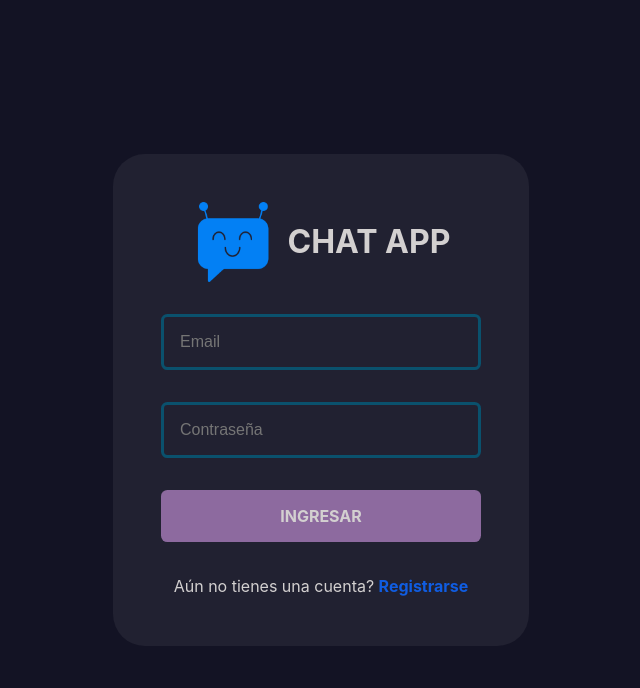
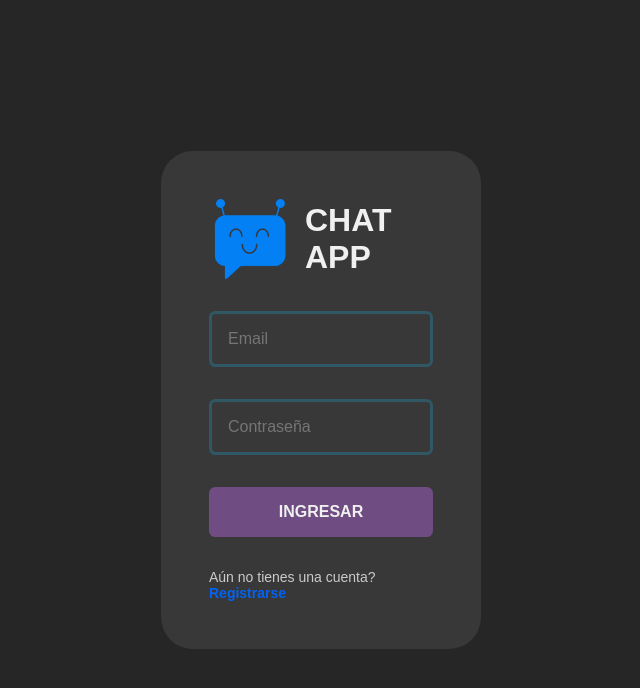
Before and after one commit to ortega-pablo/chat-app, a React (Vite) app in the folder client/: page /login in a window 1280 px wide. Shown: the top 688 px of the page, without its empty margins (319-959 px from the left). Built offline with nearby package versions, Linux system fonts and the light colour scheme.

Commit message:
feat: Agrego estilos globales, tema oscuro y coloco tema en componento login

```diff
--- a/client/src/App.css
+++ /dev/null
@@ -1,41 +0,0 @@
-#root {
-  max-width: 1280px;
-  margin: 0;
-  padding: 0;
-  text-align: center;
-}
-
-.logo {
-  height: 6em;
-  padding: 1.5em;
-  will-change: filter;
-}
-.logo:hover {
-  filter: drop-shadow(0 0 2em #646cffaa);
-}
-.logo.react:hover {
-  filter: drop-shadow(0 0 2em #61dafbaa);
-}
-
-@keyframes logo-spin {
-  from {
-    transform: rotate(0deg);
-  }
-  to {
-    transform: rotate(360deg);
-  }
-}
-
-@media (prefers-reduced-motion: no-preference) {
-  a:nth-of-type(2) .logo {
-    animation: logo-spin infinite 20s linear;
-  }
-}
-
-.card {
-  padding: 2em;
-}
-
-.read-the-docs {
-  color: #888;
-}
--- a/client/src/App.tsx
+++ b/client/src/App.tsx
@@ -2,13 +2,18 @@ import React from 'react';
 import { BrowserRouter, Route, Routes } from 'react-router-dom';
 import Login from './pages/login/Login';
 import Register from './pages/register/Register';
-import './App.css';
 import Chat from './pages/chat/Chat';
 import SetAvatar from './pages/setAvatar/SetAvatar';
 import Spinner from './components/spinner/Spinner';
+import './styles/GlobalStyle';
+import { ThemeProvider } from 'styled-components';
+import dark from './styles/themes/dark';
+import GlobalStyle from './styles/GlobalStyle';
 
 const App: React.FC = () => {
   return (
+    <ThemeProvider theme={dark}>
+      <GlobalStyle />
       <BrowserRouter>
         <Routes>
           <Route path="/" element={<Chat />} />
@@ -18,6 +23,7 @@ const App: React.FC = () => {
           <Route path="/spinner" element={<Spinner />} />
         </Routes>
       </BrowserRouter>
+    </ThemeProvider>
   );
 };
 
--- a/client/src/index.css
+++ /dev/null
@@ -1,70 +0,0 @@
-:root {
-  font-family: Inter, Avenir, Helvetica, Arial, sans-serif;
-  font-size: 16px;
-  line-height: 24px;
-  font-weight: 400;
-
-  color-scheme: light dark;
-  color: rgba(255, 255, 255, 0.87);
-  background-color: #242424;
-
-  font-synthesis: none;
-  text-rendering: optimizeLegibility;
-  -webkit-font-smoothing: antialiased;
-  -moz-osx-font-smoothing: grayscale;
-  -webkit-text-size-adjust: 100%;
-}
-
-a {
-  font-weight: 500;
-  color: #646cff;
-  text-decoration: inherit;
-}
-a:hover {
-  color: #535bf2;
-}
-
-body {
-  margin: 0;
-  display: flex;
-  place-items: center;
-  min-width: 320px;
-  min-height: 100vh;
-}
-
-h1 {
-  font-size: 3.2em;
-  line-height: 1.1;
-}
-
-button {
-  border-radius: 8px;
-  border: 1px solid transparent;
-  padding: 0.6em 1.2em;
-  font-size: 1em;
-  font-weight: 500;
-  font-family: inherit;
-  background-color: #1a1a1a;
-  cursor: pointer;
-  transition: border-color 0.25s;
-}
-button:hover {
-  border-color: #646cff;
-}
-button:focus,
-button:focus-visible {
-  outline: 4px auto -webkit-focus-ring-color;
-}
-
-@media (prefers-color-scheme: light) {
-  :root {
-    color: #213547;
-    background-color: #ffffff;
-  }
-  a:hover {
-    color: #747bff;
-  }
-  button {
-    background-color: #f9f9f9;
-  }
-}
--- a/client/src/main.tsx
+++ b/client/src/main.tsx
@@ -1,7 +1,6 @@
 import React from 'react';
 import ReactDOM from 'react-dom/client';
 import App from './App';
-import './index.css';
 
 ReactDOM.createRoot(document.getElementById('root') as HTMLElement).render(
   <React.StrictMode>
--- a/client/src/pages/login/Login.style.ts
+++ b/client/src/pages/login/Login.style.ts
@@ -8,7 +8,7 @@ export const FormContainer = styled.div`
   justify-content: center;
   align-items: center;
   gap: 1rem;
-  background-color: #131324;
+  background-color: ${(props) => props.theme.colors.background[3]};
   .brand {
     display: flex;
     justify-content: center;
@@ -18,7 +18,7 @@ export const FormContainer = styled.div`
       height: 5rem;
     }
     h1 {
-      color: #d3d0d0;
+      color: ${(props) => props.theme.colors.text[1]};
       text-transform: uppercase;
       font-size: xx-large;
     }
@@ -28,24 +28,24 @@ export const FormContainer = styled.div`
     flex-direction: column;
     width: 20rem;
     gap: 2rem;
-    background-color: #eeeeee10;
+    background-color: ${(props) => props.theme.colors.background[1]};
     border-radius: 2rem;
     padding: 3rem 3rem;
     input {
       background-color: transparent;
       padding: 1rem;
-      border: 0.2rem solid #0a516d;
+      border: 0.2rem solid ${(props) => props.theme.colors.primary40};
       border-radius: 0.4rem;
-      color: white;
+      color: ${(props) => props.theme.colors.text[1]};
       font-size: 1rem;
       &:focus {
-        border: 0.2rem solid #1caee7;
+        border: 0.2rem solid ${(props) => props.theme.colors.primary100};
         outline: none;
       }
     }
     button {
-      background-color: #8d6a9f;
-      color: #d3d0d0;
+      background-color: ${(props) => props.theme.colors.secondary80};
+      color: ${(props) => props.theme.colors.text[1]};
       padding: 1rem 2rem;
       border: none;
       font-weight: bold;
@@ -54,13 +54,13 @@ export const FormContainer = styled.div`
       font-size: 1rem;
       text-transform: uppercase;
       &:hover {
-        background-color: #a663cc;
+        background-color: ${(props) => props.theme.colors.secondary100};
       }
     }
     span {
-      color: #d3d0d0;
+      color: ${(props) => props.theme.colors.text[2]};
       a {
-        color: #105de2;
+        color: ${(props) => props.theme.colors.text.link};
         text-decoration: none;
         font-weight: bold;
       }
--- /dev/null
+++ b/client/src/styles/GlobalStyle.ts
@@ -0,0 +1,15 @@
+import { createGlobalStyle } from 'styled-components';
+
+export default createGlobalStyle`
+  * {
+    margin: 0;
+    padding: 0;
+    box-sizing: border-box;
+  }
+  body {
+    margin: 0;
+    padding: 0;
+    font-size: 14px;
+    font-family: sans-serif;
+  }
+`;
--- /dev/null
+++ b/client/src/styles/themes/dark.ts
@@ -0,0 +1,28 @@
+export default {
+  title: 'light',
+  colors: {
+    logo: '#0380F4',
+
+    primary100: '#1bb4e7',
+    primary80: '#1bb4e780',
+    primary40: '#1bb4e740',
+
+    secondary100: '#a663cc',
+    secondary80: '#a663cc80',
+    secondary40: '#a663cc40',
+
+    green: '#80D62F',
+
+    background: {
+      '1': '#383838',
+      '3': '#262626',
+      '2': '#2e2e2e'
+    },
+    text: {
+      '1': '#F0F0F0',
+      '2': '#CBCBCB',
+      '3': '#7C7C7F',
+      link: '#0063F4'
+    }
+  }
+};
```
Also changed, not shown: client/src/styles/themes/styled.d.ts (added, +31 -0 lines). Lines whose indentation alone changed are shown as unchanged.
